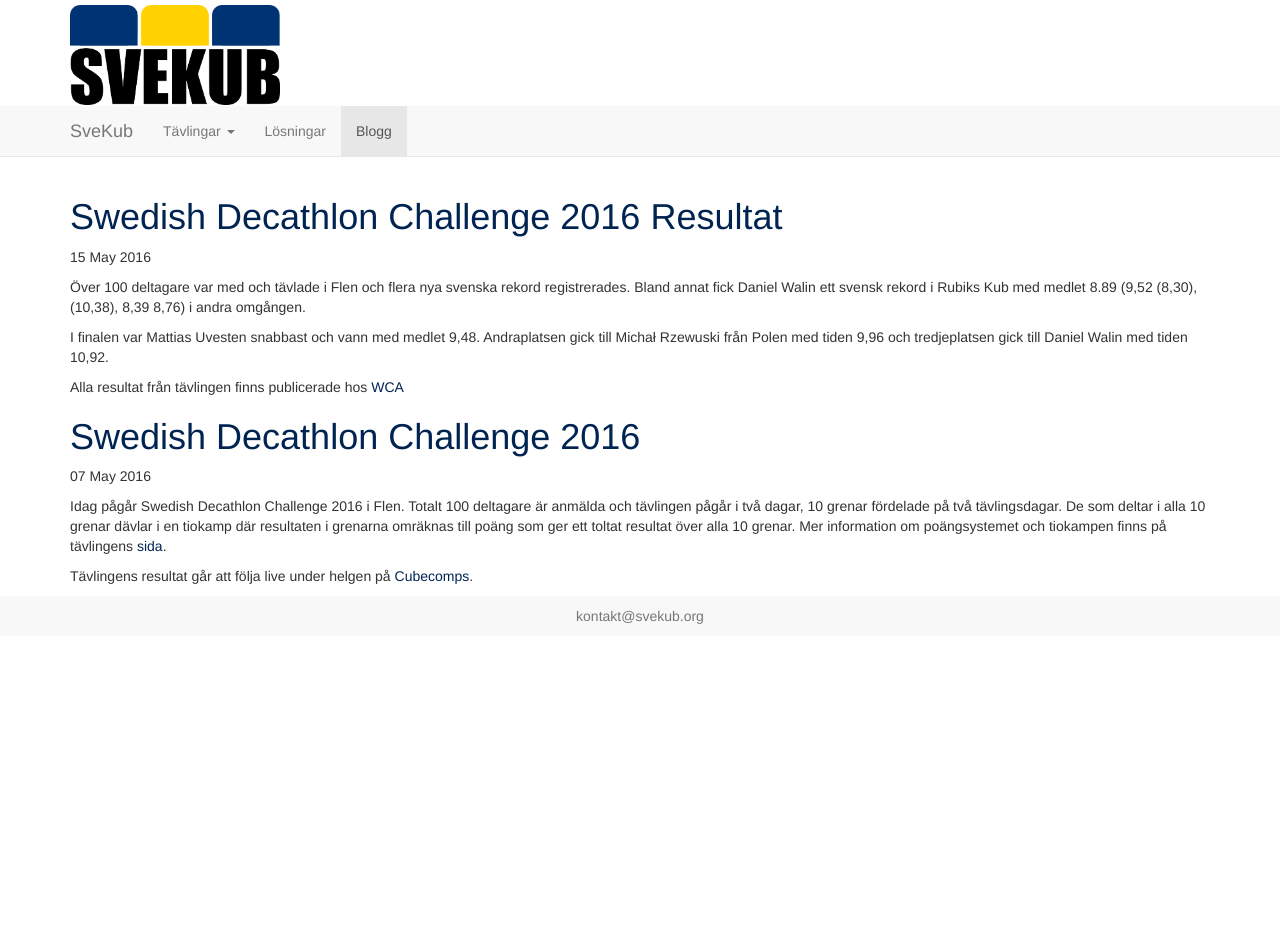
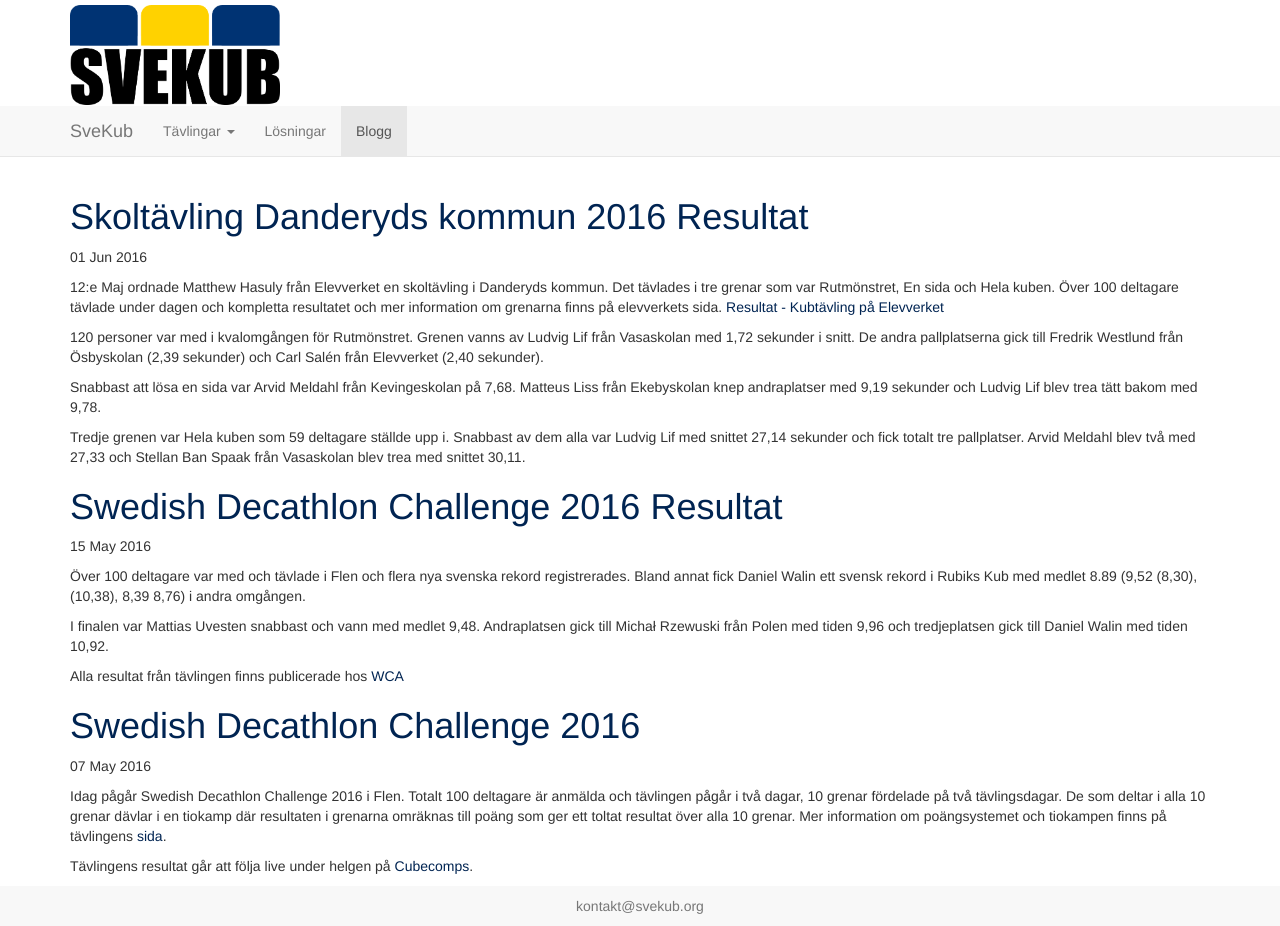
Before and after one commit to SveKub/SveKubOldSite, a Jekyll site: the page built from Blogg/index.html, in a window 1280 px wide. Built offline with Jekyll 4.4.1, drawn with Linux system fonts in a browser that asks for light colours; nearby versions of some CDN libraries; before the commit the page ends 900 px from its top, so only the background shows below that.

Commit message:
resultat skoltävling i Danderyds kommun

```diff
--- a/Tavlingar/genomforda.md
+++ b/Tavlingar/genomforda.md
@@ -7,3 +7,4 @@ activeMenu: tavlingar
 
 <h2>2016</h2>
 <a class="list-group-item" target="_blank" href="https://www.worldcubeassociation.org/results/c.php?i=SwedishDecathlonChallenge2016">Swedish Decathlon Challenge 2016 i Flen 7-8 maj</a>
+<a class="list-group-item" target="_blank" href="http://www.elevverket.se/filearea_146.html">Skoltävling på Elevverket i Danderyds kommun 12 Maj</a>
--- /dev/null
+++ b/_posts/2016-06-01-SDK16-Resultat.md
@@ -0,0 +1,20 @@
+---
+layout: post
+title:  "Skoltävling Danderyds kommun 2016 Resultat"
+date:   2016-06-01 10:00:00 +0100
+categories: Bloggpost
+activeMenu: blogg
+---
+
+12:e Maj ordnade Matthew Hasuly från Elevverket en skoltävling i Danderyds kommun. Det tävlades i tre grenar som var Rutmönstret, En sida och Hela kuben.
+Över 100 deltagare tävlade under dagen och kompletta resultatet och mer information om grenarna finns på
+elevverkets sida. [Resultat - Kubtävling på Elevverket](http://www.elevverket.se/filearea_146.html)
+
+120 personer var med i kvalomgången för Rutmönstret. Grenen vanns av Ludvig Lif från Vasaskolan med 1,72 sekunder i snitt.
+De andra pallplatserna gick till Fredrik Westlund från Ösbyskolan (2,39 sekunder) och Carl Salén från Elevverket (2,40 sekunder).
+
+Snabbast att lösa en sida var Arvid Meldahl från Kevingeskolan på 7,68. Matteus Liss från Ekebyskolan knep andraplatser med 9,19 sekunder och
+Ludvig Lif blev trea tätt bakom med 9,78.
+
+Tredje grenen var Hela kuben som 59 deltagare ställde upp i. Snabbast av dem alla var Ludvig Lif med snittet 27,14 sekunder och fick totalt tre pallplatser.
+Arvid Meldahl blev två med 27,33 och Stellan Ban Spaak från Vasaskolan blev trea med snittet 30,11.
--- a/index.html
+++ b/index.html
@@ -53,7 +53,6 @@ activeMenu: none
         <div class="col-md-4">
             <h2>Tävlingar</h2>
             <div class="list-group">
-                <a class="list-group-item" tarket="_blank" href="http://www.elevverket.se/contact_144.html">Skoltävling Danderyds kommun 12 Maj (Inte officiell WCA-tävling)</a>
                 <a class="list-group-item" tarket="_blank" href="http://devrex.se/go2016.html">Gothenburg Open 2016 på Universeum i Göteborg 18-19 Juni</a>
             </div>
         </div>
```
